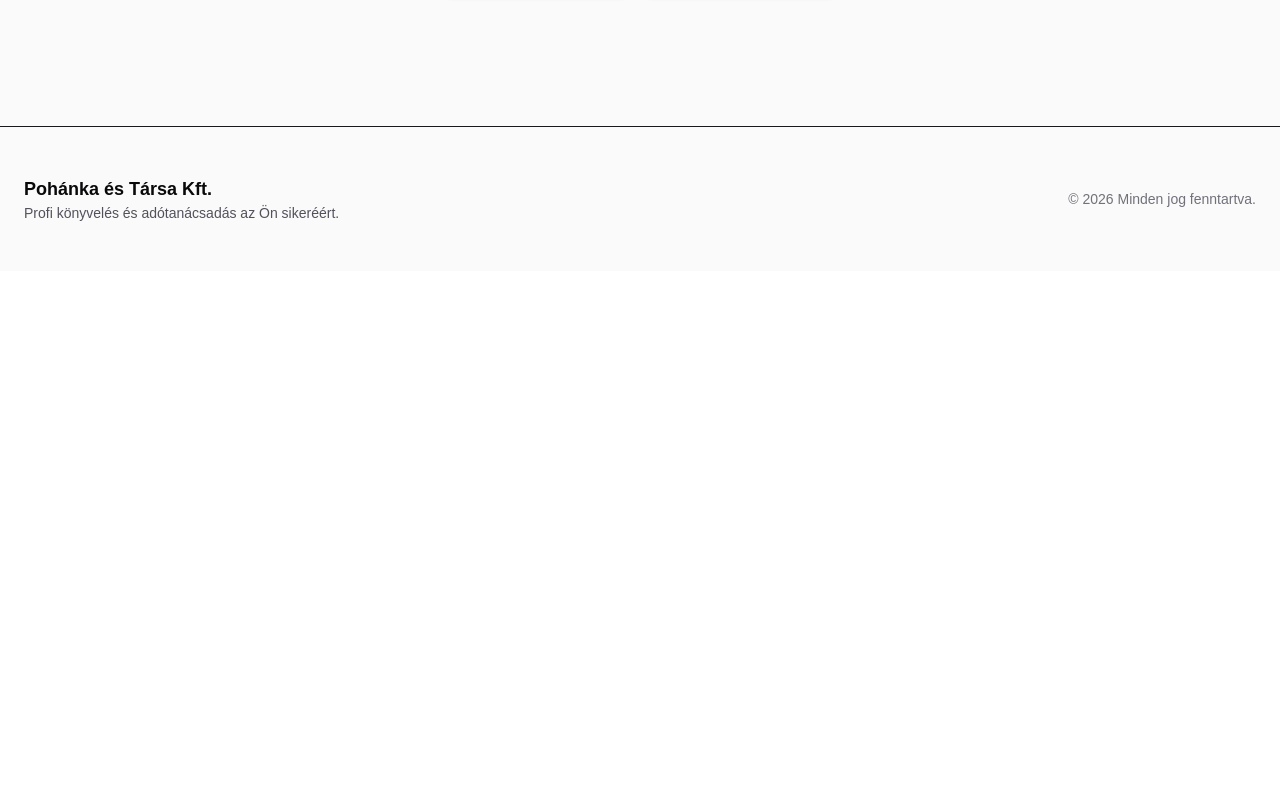
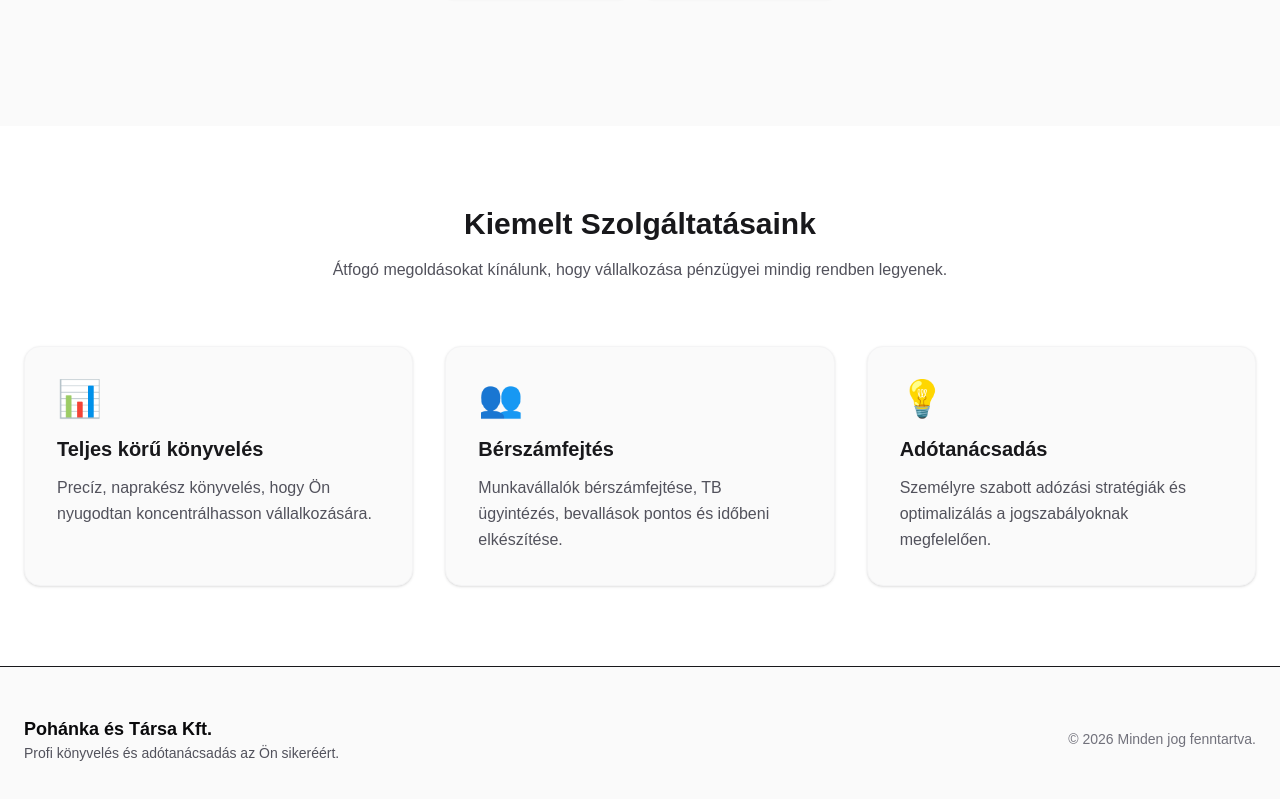
Before and after one commit to pohi99999/weboldal_konyveles, a Next.js app: page / in a window 1280 px wide. Shown: the part 557-1356 px from the top of the page. Before the commit the page ends 828 px from the top, so only its background shows below. Built offline with nearby package versions, Linux system fonts and the light colour scheme.

Commit message:
feat(ui): Implement Services section with grid layout

```diff
--- a/conductor/tracks/mvp_build_20260601/plan.md
+++ b/conductor/tracks/mvp_build_20260601/plan.md
@@ -16,9 +16,9 @@
 - [x] Task: Conductor - User Manual Verification 'Phase 2: UI komponensek és Layout' (Protocol in workflow.md) (d34547e)
 
 ## Phase 3: Főoldali Szekciók (MVP)
-- [~] Task: Hero Szekció implementálása
-    - [ ] CTA gombok és értékajánlat szöveg.
-- [ ] Task: Szolgáltatások szekció
+- [x] Task: Hero Szekció implementálása (0d9ef74)
+    - [x] CTA gombok és értékajánlat szöveg.
+- [~] Task: Szolgáltatások szekció
     - [ ] Kártyás elrendezés a szolgáltatásoknak.
 - [ ] Task: Rólunk szekció
     - [ ] Kép és bemutatkozó szöveg komponens.
--- a/src/app/page.tsx
+++ b/src/app/page.tsx
@@ -1,4 +1,22 @@
 export default function Home() {
+  const services = [
+    {
+      title: "Teljes körű könyvelés",
+      description: "Precíz, naprakész könyvelés, hogy Ön nyugodtan koncentrálhasson vállalkozására.",
+      icon: "📊"
+    },
+    {
+      title: "Bérszámfejtés",
+      description: "Munkavállalók bérszámfejtése, TB ügyintézés, bevallások pontos és időbeni elkészítése.",
+      icon: "👥"
+    },
+    {
+      title: "Adótanácsadás",
+      description: "Személyre szabott adózási stratégiák és optimalizálás a jogszabályoknak megfelelően.",
+      icon: "💡"
+    }
+  ];
+
   return (
     <div className="flex flex-col flex-1 w-full">
       {/* Hero Section */}
@@ -26,6 +44,29 @@ export default function Home() {
           </div>
         </div>
       </section>
+
+      {/* Services Section */}
+      <section id="services" className="w-full py-20 px-6 bg-white">
+        <div className="max-w-7xl mx-auto">
+          <div className="text-center mb-16">
+            <h2 className="text-3xl font-bold text-zinc-900">Kiemelt Szolgáltatásaink</h2>
+            <p className="text-zinc-600 mt-4 max-w-2xl mx-auto">
+              Átfogó megoldásokat kínálunk, hogy vállalkozása pénzügyei mindig rendben legyenek.
+            </p>
+          </div>
+          <div className="grid grid-cols-1 md:grid-cols-3 gap-8">
+            {services.map((service, index) => (
+              <div key={index} className="p-8 rounded-2xl bg-zinc-50 border border-zinc-100 shadow-sm hover:shadow-md transition-shadow">
+                <div className="text-4xl mb-4">{service.icon}</div>
+                <h3 className="text-xl font-bold text-zinc-900 mb-3">{service.title}</h3>
+                <p className="text-zinc-600 leading-relaxed">
+                  {service.description}
+                </p>
+              </div>
+            ))}
+          </div>
+        </div>
+      </section>
     </div>
   );
 }
```
Also changed, not shown: 1 other file (tests, documents, lock files or other folders).
